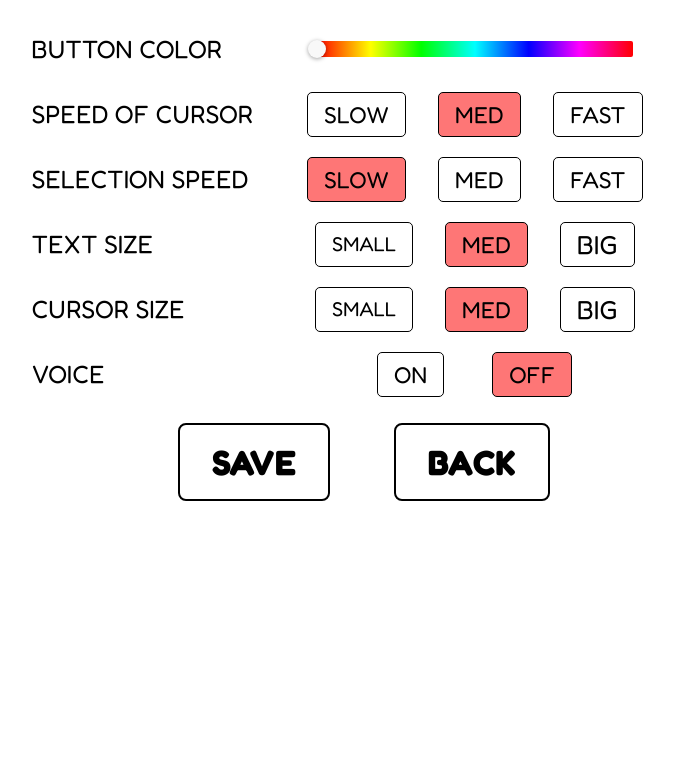
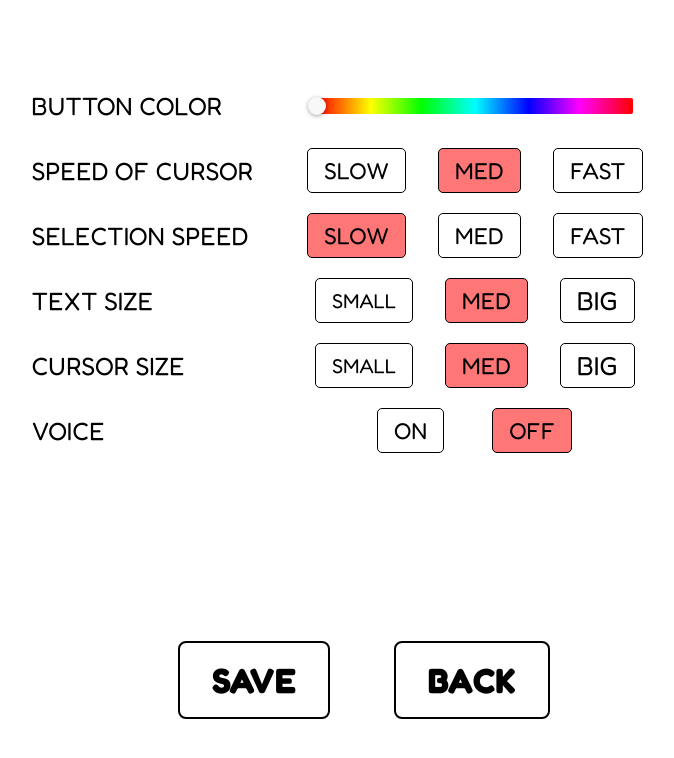
Before and after one commit to Jothi-Vikranth/gaze-tracking-t9, a React (Create React App) app: page /settings in a window 1280 px wide. Shown: the top 758 px of the page, without its empty margins (276-950 px from the left). Built offline with nearby package versions, Linux system fonts and the light colour scheme.

Commit message:
Fixed UI bugs

```diff
--- a/src/pages/Settings/Settings.js
+++ b/src/pages/Settings/Settings.js
@@ -61,7 +61,7 @@ const Settings = () => {
     <Box
       sx={{
         width: "100%",
-        height: "100%",
+        height: "100vh",
         display: "grid",
         placeItems: "center",
       }}
@@ -72,6 +72,7 @@ const Settings = () => {
           gridTemplateColumns: "1fr 2fr",
           gridTemplateRows: "repeat(6, minmax(50px, auto))",
           m: 3,
+          mt: 0,
           rowGap: "15px",
           alignItems: "center",
         }}
--- a/src/pages/T9/T9_page_2.js
+++ b/src/pages/T9/T9_page_2.js
@@ -29,8 +29,8 @@ const T9_page_2 = ({
         width: "fit-content",
         gridTemplateColumns: "repeat(4,160px)",
         gridTemplateRows: "repeat(4,100px)",
-        gap: 4,
-        columnGap: 8,
+        gap: 8,
+        columnGap: 12,
         marginTop: 2,
         marginLeft: "auto",
         marginRight: "auto",
```
